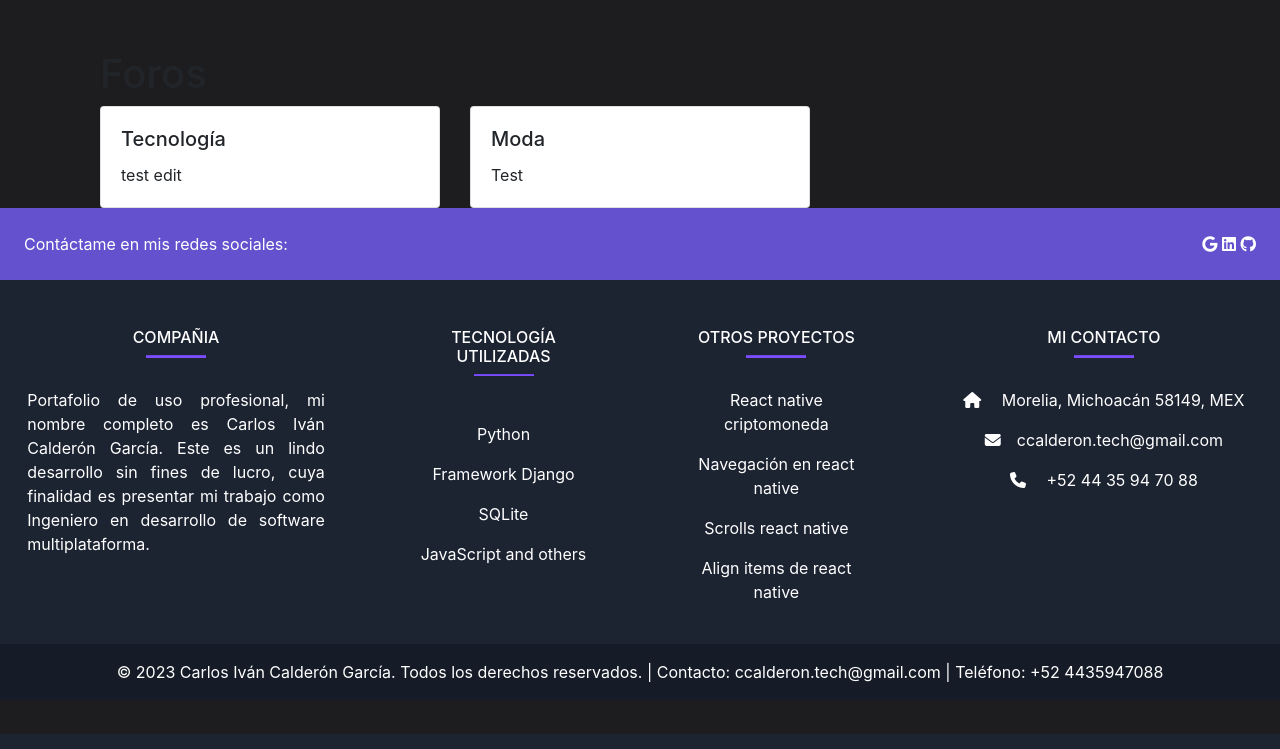
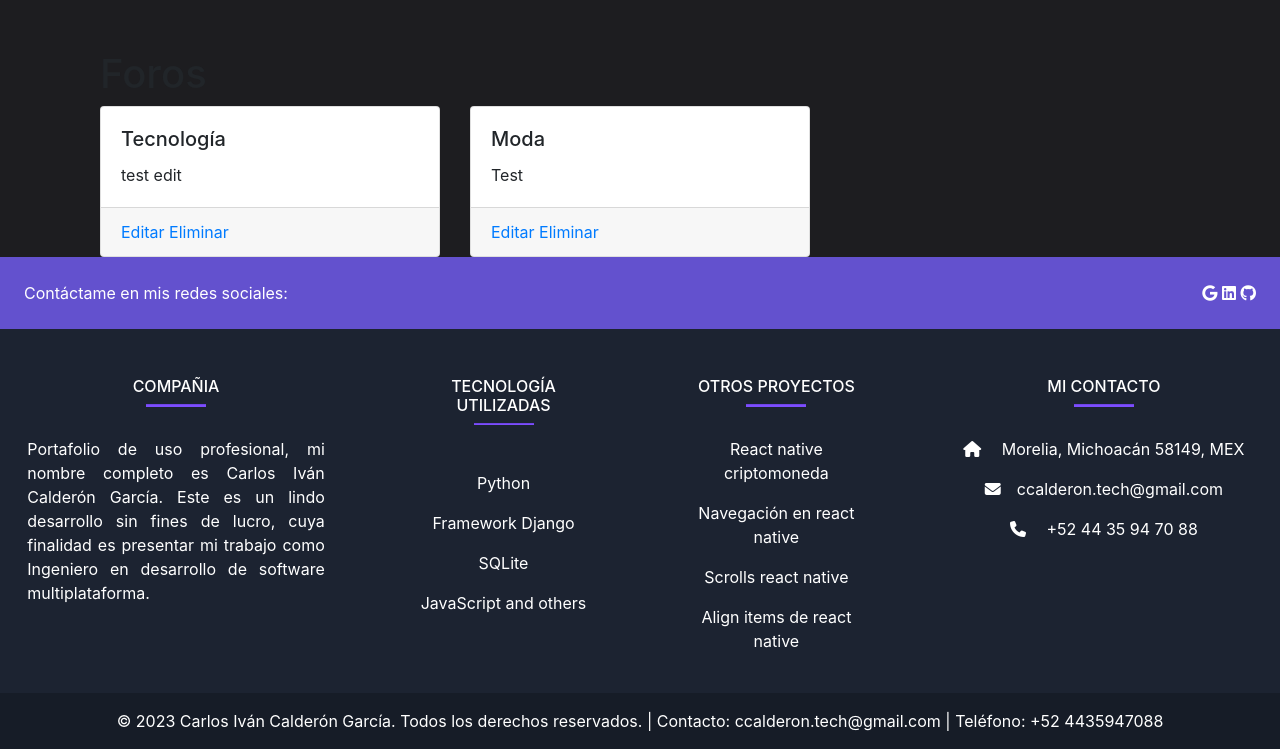
Before and after one commit to iCharly666/portafolio, a Django app: page /foros/ in a window 1280 px wide. Shown: the part 66-815 px from the top of the page. Run offline with Django 4.2, Linux system fonts and the light colour scheme; data comes from the database, SQL or seed files in the repository; both versions use the stored data as it was after the commit; some libraries are stand-ins or nearby versions.

Commit message:
Create view and model Foros - edit option

```diff
--- a/mysite/blog/models.py
+++ b/mysite/blog/models.py
@@ -36,6 +36,8 @@ class Task(models.Model):
 class CategoriaForo(models.Model):
     nombre = models.CharField(max_length=100)
     descripcion = models.TextField()
+    fecha_creacion = models.DateTimeField(auto_now_add=True)  # Campo de fecha de creación
+    fecha_modificacion = models.DateTimeField(auto_now=True)  # Campo de fecha de modificación
 
     def __str__(self):
         return self.nombre
--- a/mysite/blog/templates/foros.html
+++ b/mysite/blog/templates/foros.html
@@ -11,6 +11,10 @@
           <h5 class="card-title">{{ categoria.nombre }}</h5>
           <p class="card-text">{{ categoria.descripcion }}</p>
         </div>
+        <div class="card-footer">
+          <a href="{% url 'editar_categoria' categoria.id %}">Editar</a>
+          <a href="{% url 'eliminar_categoria' categoria.id %}">Eliminar</a>
+        </div>
       </div>
     </div>
     {% endfor %}
--- a/mysite/blog/urls.py
+++ b/mysite/blog/urls.py
@@ -15,7 +15,11 @@ urlpatterns = [
         "login/", views.login_view, name="login"
     ),  # Utiliza el nombre de función actualizado
     path("logout/", views.logout_view, name="logout"),
+
     # foros
     path("foros/", views.foros, name="foros"),
+    # crud foros
     path('crear_categoria/', views.crear_categoria, name='crear_categoria'), # Crear categoria foro
+    path('editar_categoria/<int:categoria_id>/', views.editar_categoria, name='editar_categoria'), # Editar categoria foro
+    path('eliminar_categoria/<int:categoria_id>/', views.eliminar_categoria, name='eliminar_categoria'), # Eliminar categoria foro
 ]
--- a/mysite/blog/views.py
+++ b/mysite/blog/views.py
@@ -1,5 +1,5 @@
 from django.contrib.auth import authenticate, login
-from django.shortcuts import render, redirect
+from django.shortcuts import render, redirect, get_object_or_404
 
 # from blog.forms.forms import CustomLoginForm
 from django.contrib.auth.forms import AuthenticationForm
@@ -100,3 +100,25 @@ def crear_categoria(request):
         form = CategoriaForm()
 
     return render(request, 'crear_categoria.html', {'form': form})
+
+# Editar Categoria Foro
+def editar_categoria(request, categoria_id):
+    categoria = get_object_or_404(CategoriaForo, pk=categoria_id)
+    if request.method == 'POST':
+        form = CategoriaForm(request.POST, instance=categoria)
+        if form.is_valid():
+            form.save()
+            return redirect('foros')
+    else:
+        form = CategoriaForm(instance=categoria)
+    return render(request, 'editar_categoria.html', {'form': form, 'categoria': categoria})
+
+
+
+# Eliminar Categoria Foro
+def eliminar_categoria(request, categoria_id):
+    categoria = get_object_or_404(CategoriaForo, pk=categoria_id)
+    if request.method == 'POST':
+        categoria.delete()
+        return redirect('foros')
+    return render(request, 'eliminar_categoria.html', {'categoria': categoria})
```
Also changed, not shown: mysite/blog/templates/editar_categoria.html (added, +12 -0 lines), mysite/blog/migrations/0001_initial.py, mysite/blog/migrations/0002_categoriaforo.py (deleted), mysite/blog/migrations/0002_rename_fecha_creacion_categoriaforo_fecha_de_creacion.py (added), mysite/blog/migrations/0003_rename_fecha_de_creacion_categoriaforo_fecha_creacion.py (added), mysite/blog/templates/eliminar_categoria.html (added), mysite/db.sqlite3.
